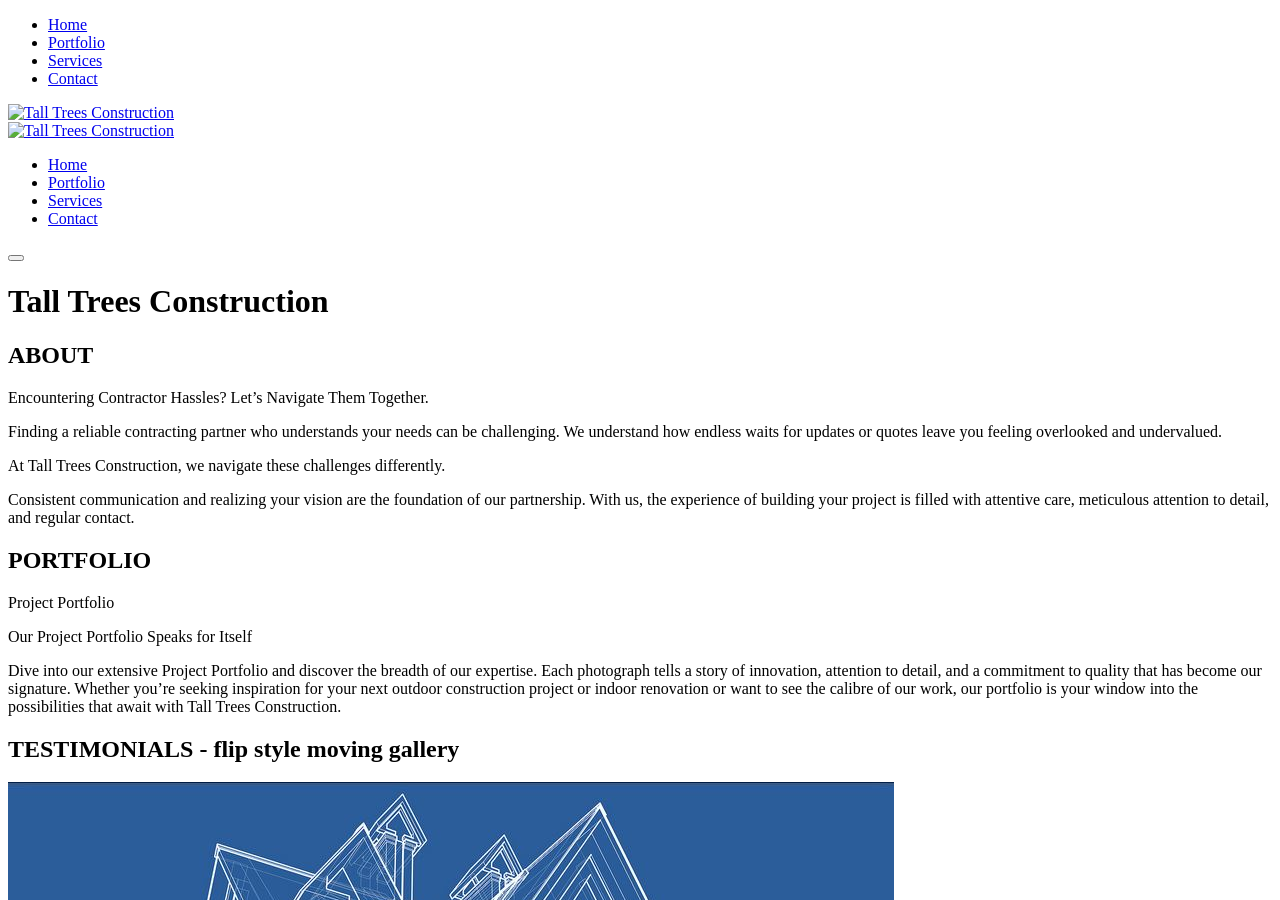
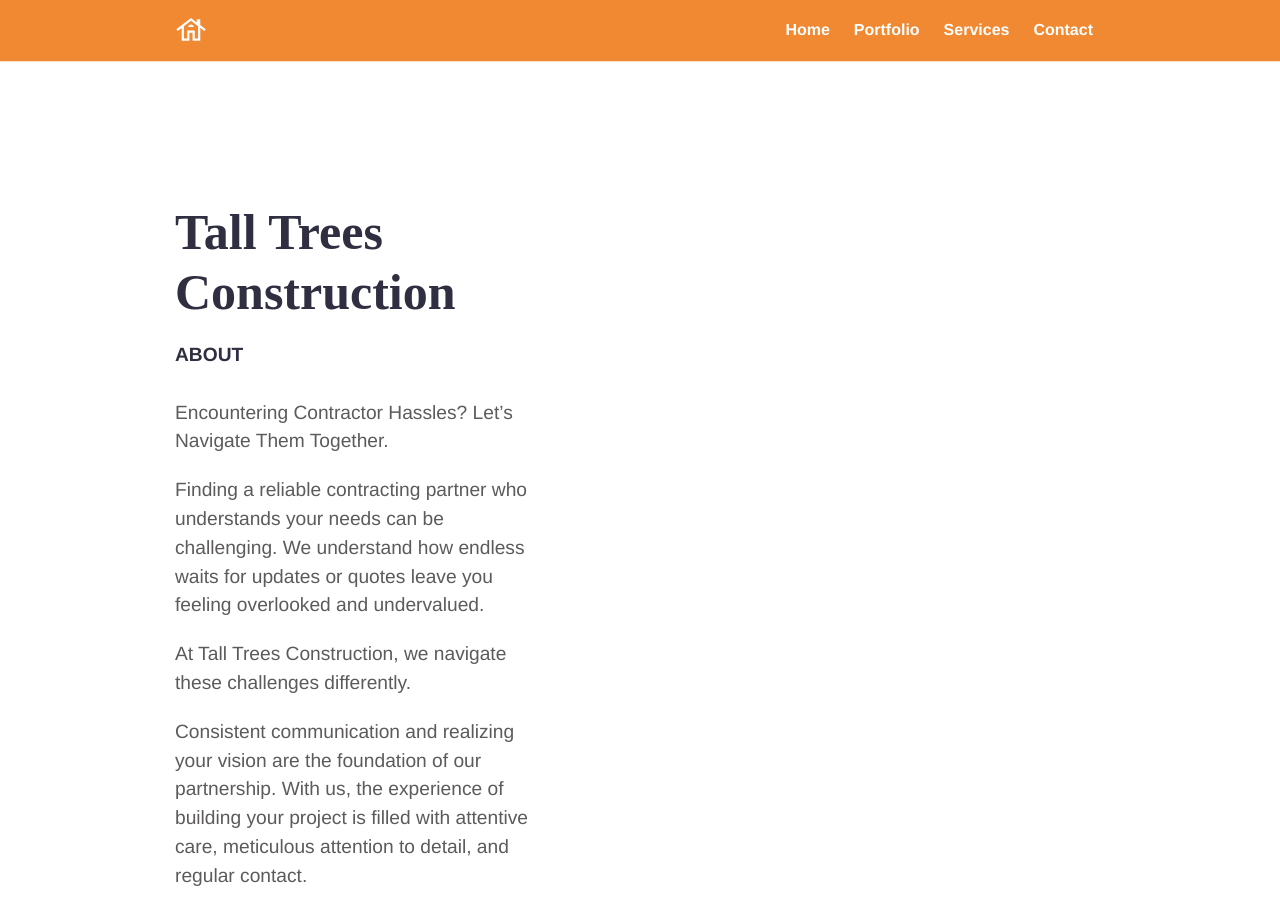
Before and after one commit to orion-miller/Tall-Trees-Construction, a Jekyll site: the page built from index.md, in a window 1280 px wide and 900 px high. Built offline with Jekyll 4.4.1, drawn with Linux system fonts in a browser that asks for light colours; part of the change alters nothing that is shown.

```diff
--- a/_config.yml
+++ b/_config.yml
@@ -1,4 +1,4 @@
-baseurl: 'https://orion-miller.github.io/Tall-Trees-Construction/'
+baseurl: '/'
 permalink: pretty
 title: 'Tall Trees Construction'
 
```
